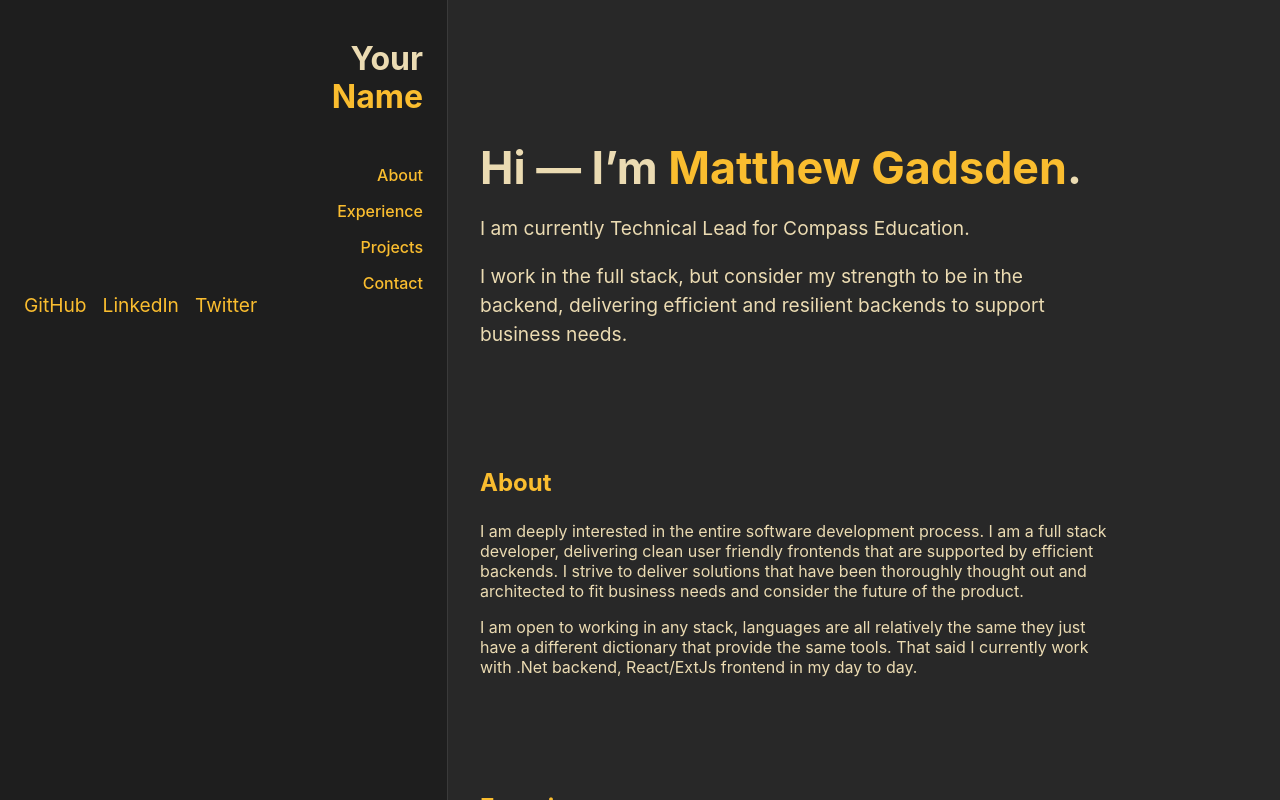
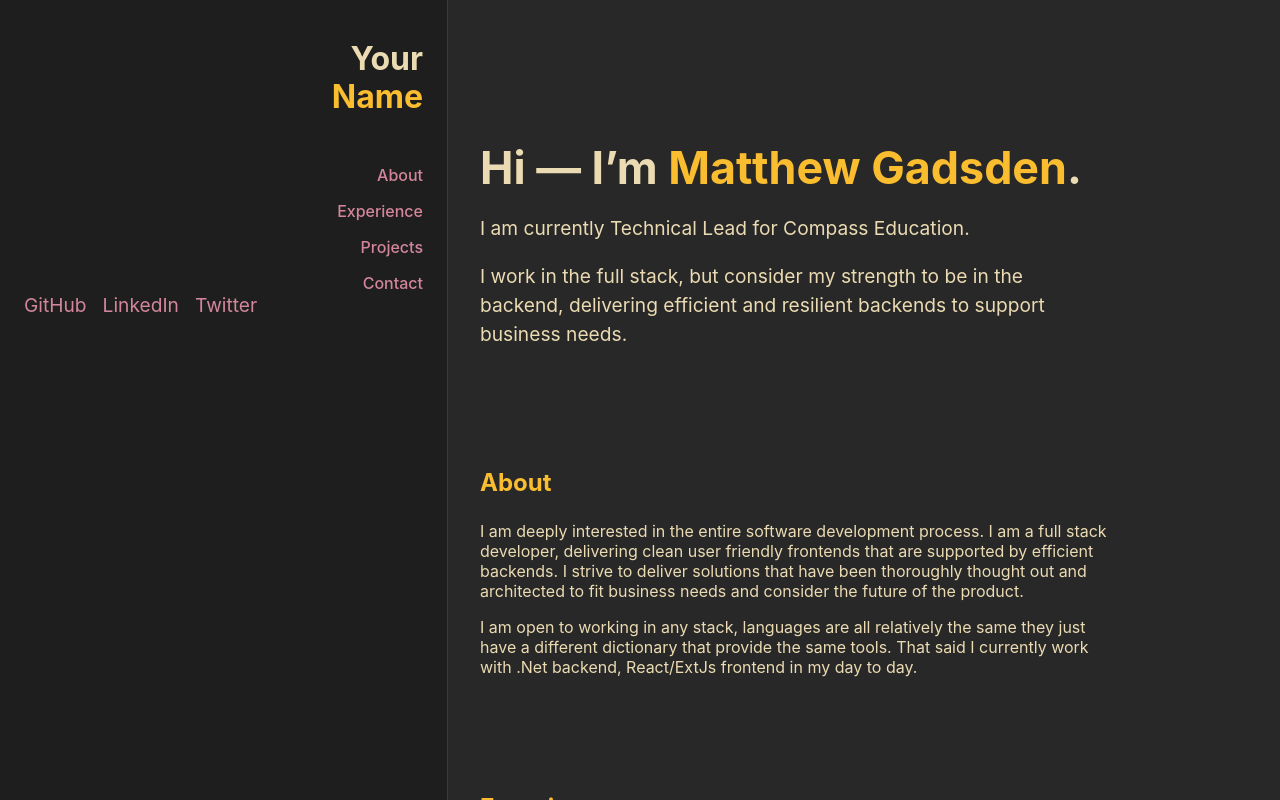
Before and after one commit to MatthewGadsden/portfolio, a React (Vite) app: page / in a window 1280 px wide. Shown: the top 800 px of the page. Built offline with nearby package versions, Linux system fonts and the light colour scheme.

Commit message:
feat: update link styling

```diff
--- a/src/styling/dark_theme.css
+++ b/src/styling/dark_theme.css
@@ -7,6 +7,7 @@
   /* text */
   --text: #ebdbb2;
   --text-muted: #928374;
+  --text-accent: var(--purple);
 
   /* colours */
   --red: #fb4934;
--- a/src/styling/index.css
+++ b/src/styling/index.css
@@ -11,7 +11,7 @@ body {
   flex-direction: row;
   min-height: 100vh;
 }
-a { color: var(--accent); text-decoration: none; }
+a { color: var(--text-accent); text-decoration: none; }
 
 .wrapper {
   display: flex;
```
